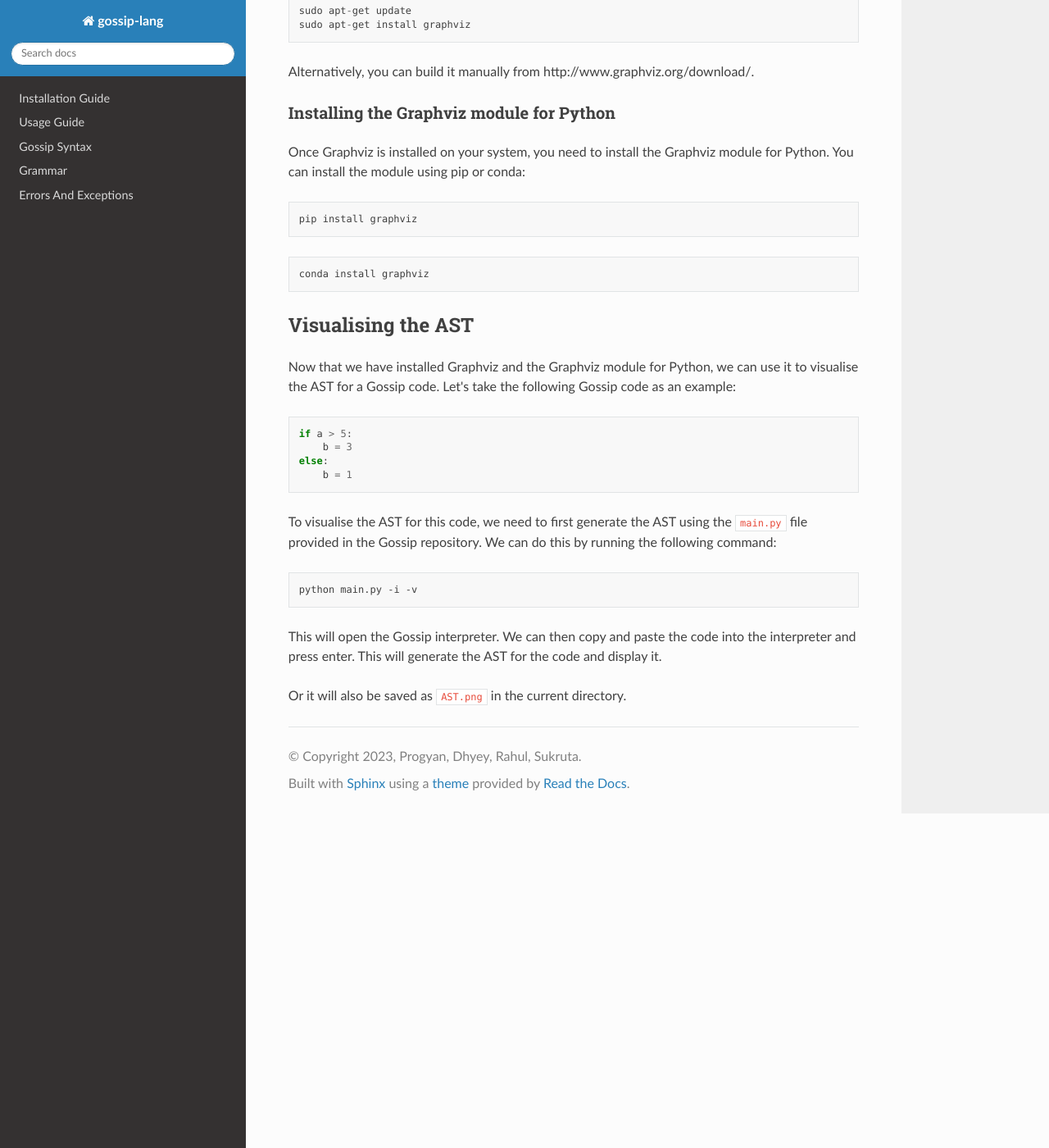
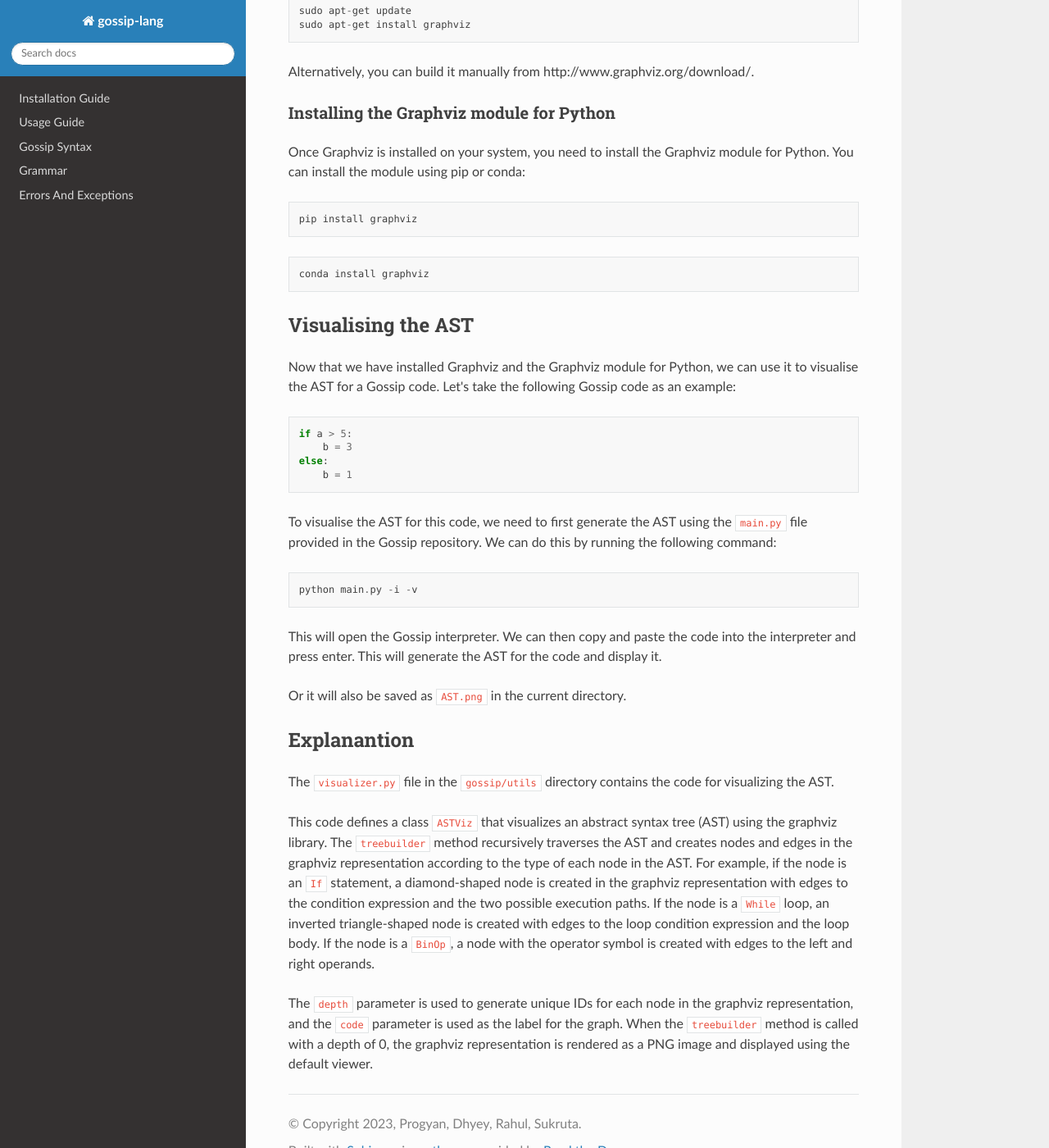
Before and after one commit to plugyawn/gossip, a Sphinx documentation site: the page built from docs/source/visualize.md, in a window 1280 px wide and 1400 px high, scrolled down 791 px. Shown: the whole window at 82% size. Built offline with Sphinx 7.4.7 and the Read the Docs theme 2.0.0, drawn with Linux system fonts in a browser that asks for light colours.

Commit message:
update 3

````diff
--- a/docs/source/visualize.md
+++ b/docs/source/visualize.md
@@ -28,10 +28,10 @@ Alternatively, you can build it manually from http://www.graphviz.org/download/.
 ### Installing the Graphviz module for Python
 Once Graphviz is installed on your system, you need to install the Graphviz module for Python. You can install the module using pip or conda:
 
-```pip
+```
 pip install graphviz
 ```
-```conda
+```
 conda install graphviz
 ```
 
@@ -46,10 +46,18 @@ else:
 
 To visualise the AST for this code, we need to first generate the AST using the [`main.py`](https://github.com/plugyawn/gossip/blob/main/main.py) file provided in the Gossip repository. We can do this by running the following command:
 
-```bash
+```
 python main.py -i -v
 ```
 
 This will open the Gossip interpreter. We can then copy and paste the code into the interpreter and press enter. This will generate the AST for the code and display it.
 
 Or it will also be saved as `AST.png` in the current directory.
+
+## Explanantion
+
+The [`visualizer.py`](https://github.com/plugyawn/gossip/blob/main/utils/visualizer.py) file in the `gossip/utils` directory contains the code for visualizing the AST.
+
+This code defines a class `ASTViz` that visualizes an abstract syntax tree (AST) using the graphviz library. The `treebuilder` method recursively traverses the AST and creates nodes and edges in the graphviz representation according to the type of each node in the AST. For example, if the node is an `If` statement, a diamond-shaped node is created in the graphviz representation with edges to the condition expression and the two possible execution paths. If the node is a `While` loop, an inverted triangle-shaped node is created with edges to the loop condition expression and the loop body. If the node is a `BinOp`, a node with the operator symbol is created with edges to the left and right operands.
+
+The `depth` parameter is used to generate unique IDs for each node in the graphviz representation, and the `code` parameter is used as the label for the graph. When the `treebuilder` method is called with a depth of 0, the graphviz representation is rendered as a PNG image and displayed using the default viewer.
````
Also changed, not shown: docs/source/tutorial.md (added, +60 -0 lines), 1 other file.
